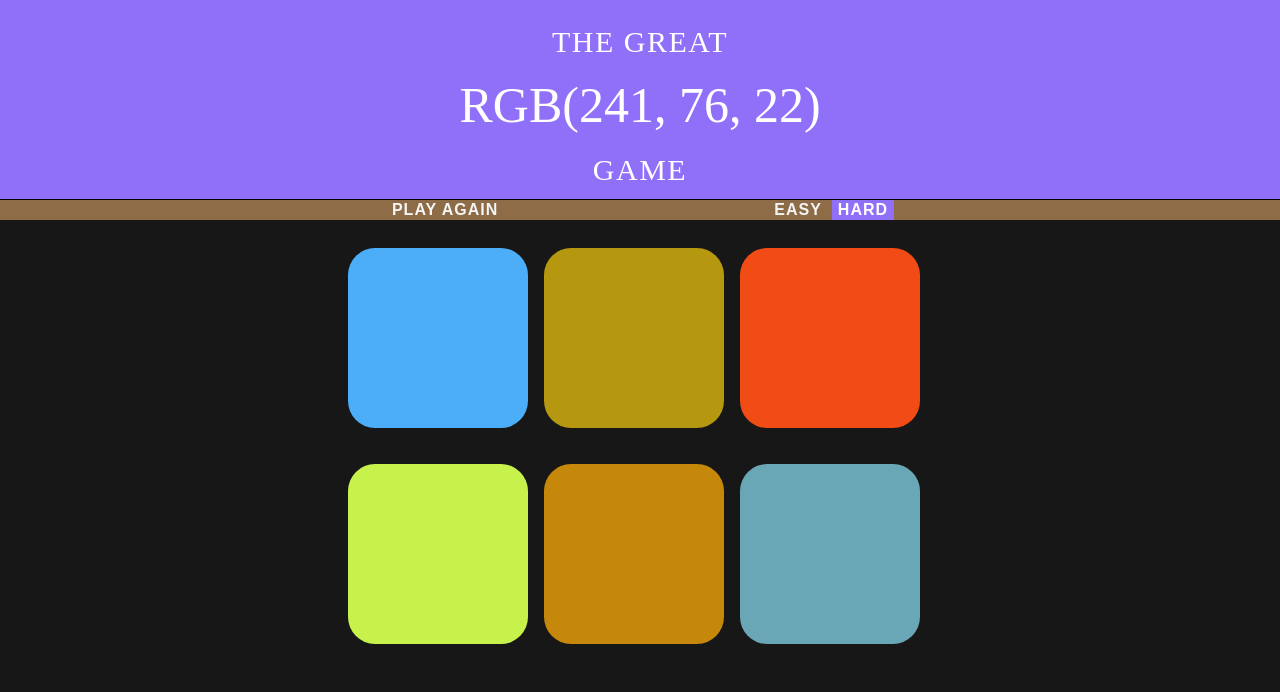
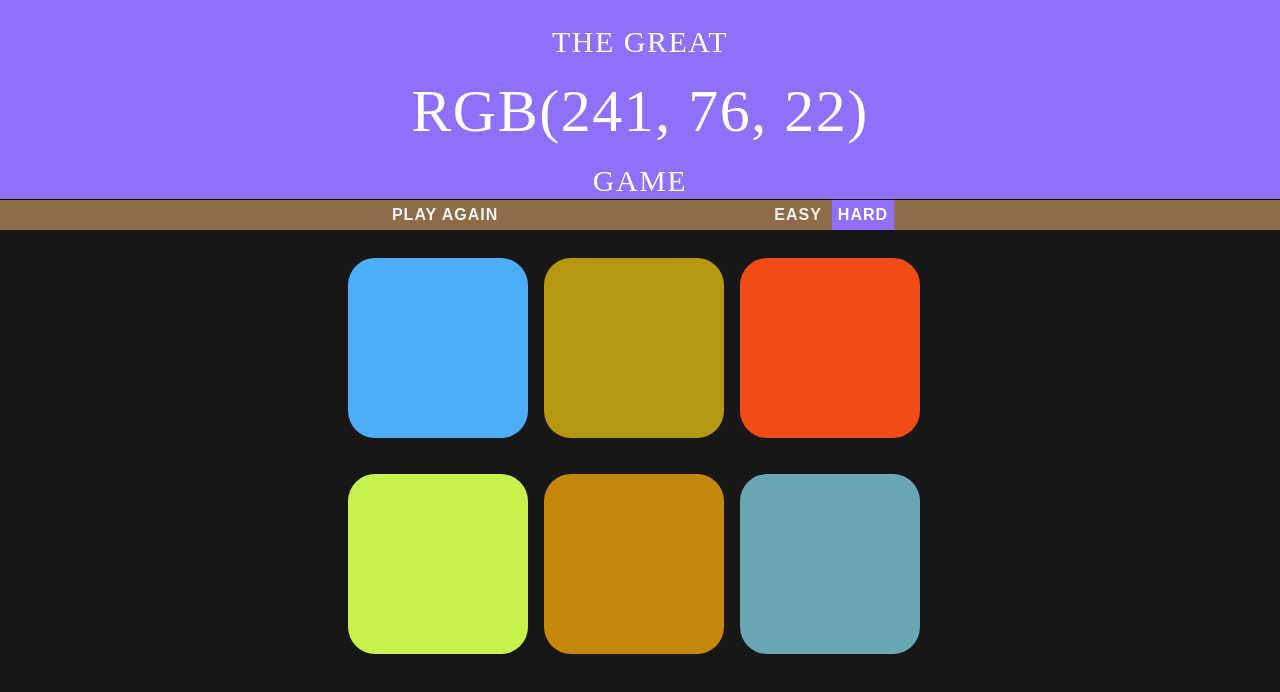
Before and after one commit to fagleyali/Project-One, a plain HTML site: page index.html in a window 1280 px wide. Drawn offline with Linux system fonts and the light colour scheme.

Commit message:
finishing touch continues

```diff
--- a/css/style.css
+++ b/css/style.css
@@ -80,17 +80,19 @@ h1 {
     font-size: 30px;
     font-weight: 400;
     letter-spacing: 1.5px;
+    line-height: 1.1;
 }
 
 
 #rgb {
-    font-size: 50px;
-    letter-spacing: 0cm;
+    font-size: 200%;
+
 }
 
 #stripe {
     background: rgb(141, 108, 71);
     text-align: center;
+    height: 30px;
 }
 
 button {
@@ -99,7 +101,7 @@ button {
     background: none;
     color:whitesmoke;
     text-transform: uppercase;
-    font-weight: 800;
+    font-weight: 700;
     letter-spacing: 1px;
     font-size: inherit;
     transition: all 0.3s;
@@ -119,6 +121,7 @@ button:hover{
 }
 
 
+
 .selected {
     background: rgb(145,112,249);
     color: white;
```
